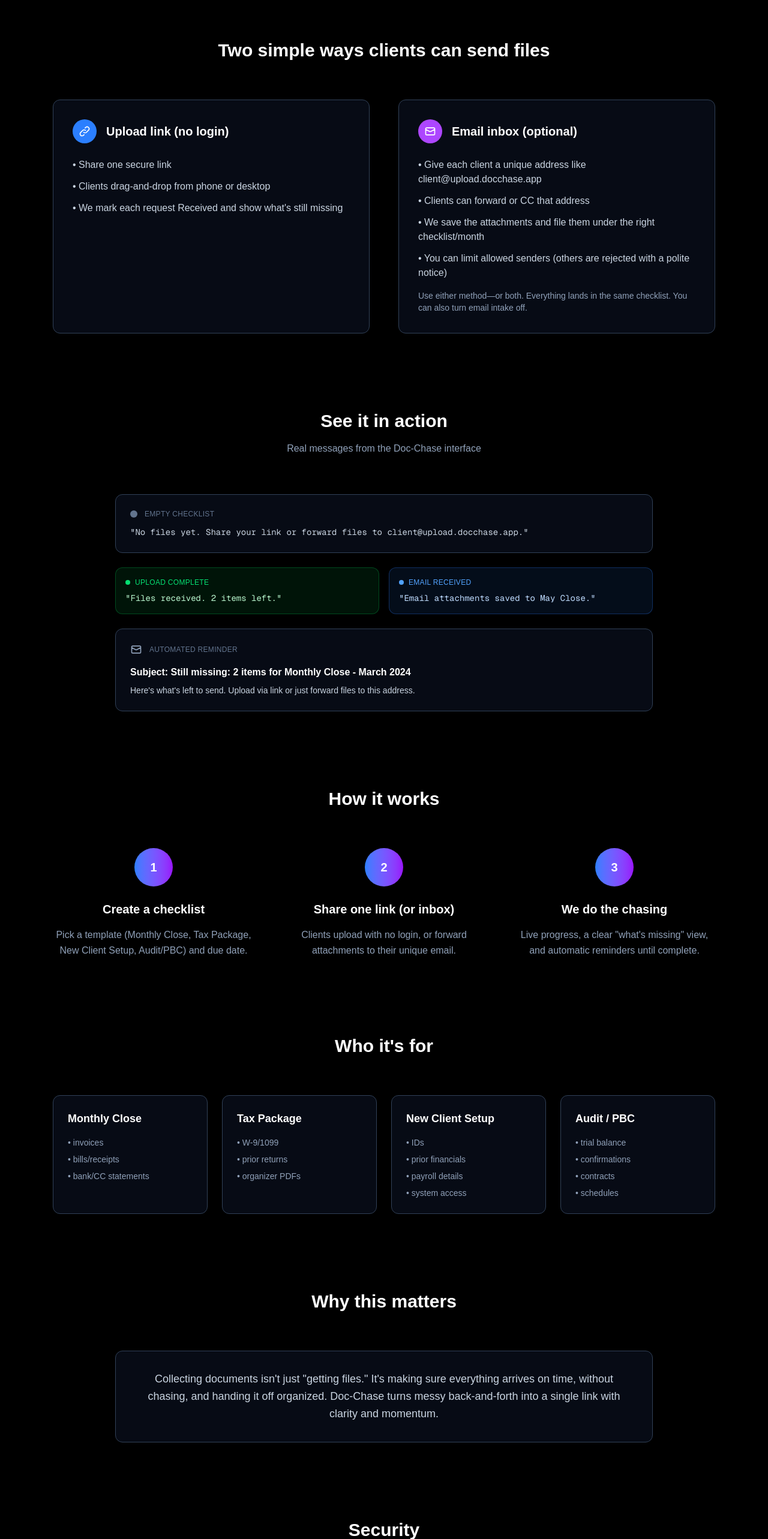
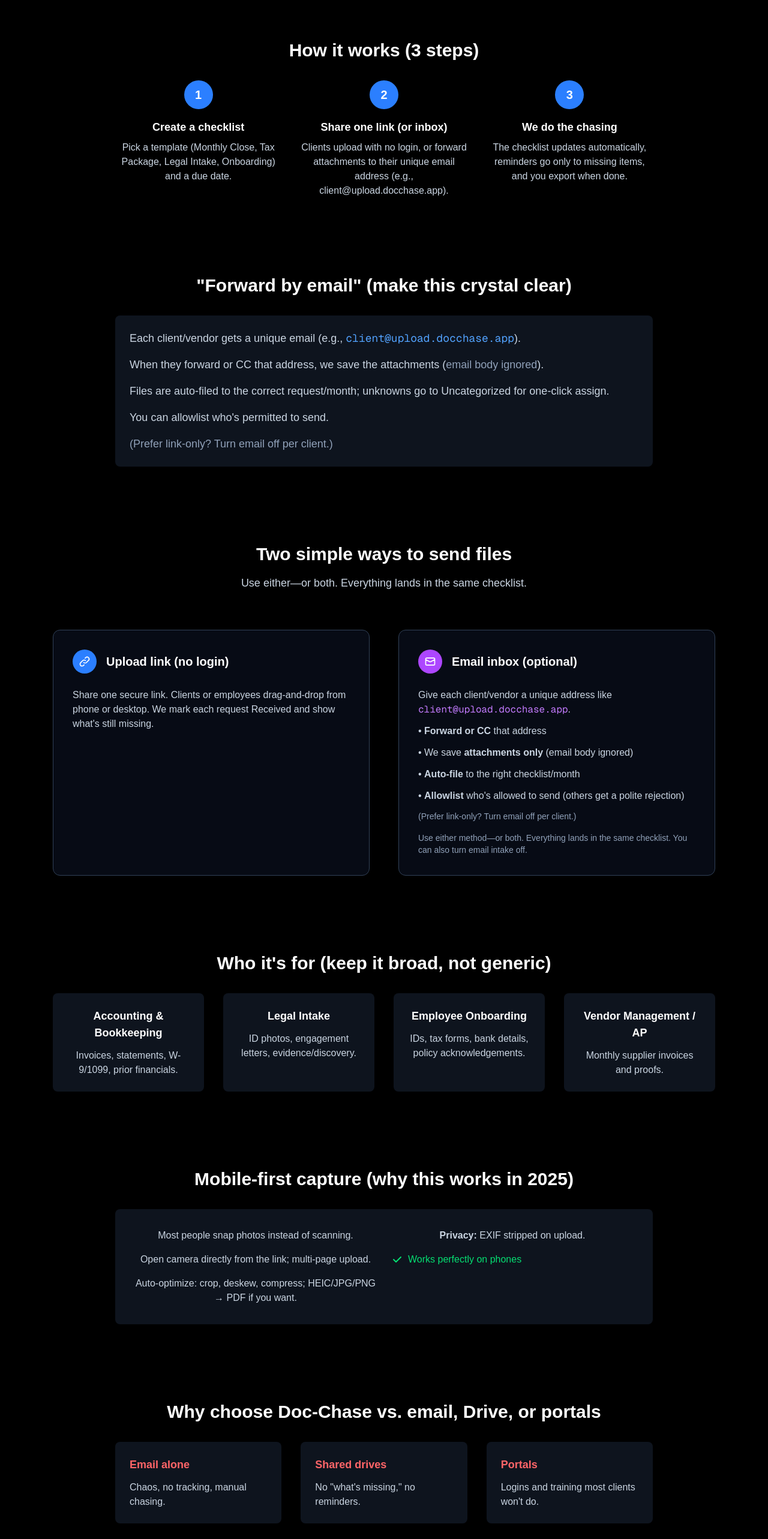
Before and after one commit to Jalson1982/doc-chase-landing, a Next.js app: page / in a window 1280 px wide. Shown: the part 1819-4385 px from the top of the page at 60% size. Built offline with nearby package versions, Linux system fonts and the light colour scheme.

Commit message:
add how it works, forward by email, who its for, mobile-first, and why choose sections

```diff
--- a/src/app/page.tsx
+++ b/src/app/page.tsx
@@ -43,7 +43,9 @@
           </h1>
 
           <p className="mx-auto mt-8 max-w-4xl text-xl text-slate-300 leading-relaxed">
-            Doc-Chase shows people exactly what to send, lets them upload or forward by email, and reminds them automatically until everything is in. You see a live "what's missing" view and export in one click.
+            Doc-Chase shows people exactly what to send, lets them upload or
+            forward by email, and reminds them automatically until everything is
+            in. You see a live "what's missing" view and export in one click.
           </p>
 
           <div className="mt-12 flex justify-center">
@@ -71,7 +73,9 @@
               <p>Email threads get messy and things go missing.</p>
               <p>Portals are heavy—clients forget logins and don't use them.</p>
               <p>You can't see what's still missing or who needs a nudge.</p>
-              <p className="text-red-400 font-semibold">Result: late projects, rework, and frustrated teams/clients.</p>
+              <p className="text-red-400 font-semibold">
+                Result: late projects, rework, and frustrated teams/clients.
+              </p>
             </div>
           </div>
         </div>
@@ -83,9 +87,18 @@
               What Doc-Chase is (plain English)
             </h2>
             <div className="max-w-4xl mx-auto space-y-4 text-lg text-slate-300">
-              <p>Doc-Chase is a simple front door for collecting any documents from clients, suppliers, or new hires.</p>
-              <p>Share one secure link (no logins). They upload files or forward attachments by email.</p>
-              <p>We track each request, show what's missing, and send polite reminders until it's done.</p>
+              <p>
+                Doc-Chase is a simple front door for collecting any documents
+                from clients, suppliers, or new hires.
+              </p>
+              <p>
+                Share one secure link (no logins). They upload files or forward
+                attachments by email.
+              </p>
+              <p>
+                We track each request, show what's missing, and send polite
+                reminders until it's done.
+              </p>
             </div>
           </div>
         </div>
@@ -121,7 +134,7 @@
               },
               {
                 title: "Clarity",
-                desc: "A live checklist ends \"Did you get it?\" ping-pong.",
+                desc: 'A live checklist ends "Did you get it?" ping-pong.',
                 icon: (
                   <svg
                     className="h-6 w-6"
@@ -211,11 +224,96 @@
           </div>
         </div>
 
+        {/* How It Works */}
+        <div className="mt-32">
+          <div className="text-center mb-16">
+            <h2 className="text-3xl font-bold text-white mb-8">
+              How it works (3 steps)
+            </h2>
+            <div className="max-w-4xl mx-auto grid md:grid-cols-3 gap-8 text-left">
+              <div className="text-center">
+                <div className="w-12 h-12 bg-blue-500 rounded-full flex items-center justify-center text-white font-bold text-xl mx-auto mb-4">
+                  1
+                </div>
+                <h3 className="text-lg font-semibold text-white mb-2">
+                  Create a checklist
+                </h3>
+                <p className="text-slate-300">
+                  Pick a template (Monthly Close, Tax Package, Legal Intake,
+                  Onboarding) and a due date.
+                </p>
+              </div>
+              <div className="text-center">
+                <div className="w-12 h-12 bg-blue-500 rounded-full flex items-center justify-center text-white font-bold text-xl mx-auto mb-4">
+                  2
+                </div>
+                <h3 className="text-lg font-semibold text-white mb-2">
+                  Share one link (or inbox)
+                </h3>
+                <p className="text-slate-300">
+                  Clients upload with no login, or forward attachments to their
+                  unique email address (e.g., client@upload.docchase.app).
+                </p>
+              </div>
+              <div className="text-center">
+                <div className="w-12 h-12 bg-blue-500 rounded-full flex items-center justify-center text-white font-bold text-xl mx-auto mb-4">
+                  3
+                </div>
+                <h3 className="text-lg font-semibold text-white mb-2">
+                  We do the chasing
+                </h3>
+                <p className="text-slate-300">
+                  The checklist updates automatically, reminders go only to
+                  missing items, and you export when done.
+                </p>
+              </div>
+            </div>
+          </div>
+        </div>
+
+        {/* Forward by Email - Crystal Clear */}
+        <div className="mt-32">
+          <div className="text-center mb-16">
+            <h2 className="text-3xl font-bold text-white mb-8">
+              "Forward by email" (make this crystal clear)
+            </h2>
+            <div className="max-w-4xl mx-auto space-y-6 text-lg text-slate-300 text-left">
+              <div className="bg-slate-800/50 rounded-lg p-6">
+                <p className="mb-4">
+                  Each client/vendor gets a unique email (e.g.,{" "}
+                  <span className="text-blue-400 font-mono">
+                    client@upload.docchase.app
+                  </span>
+                  ).
+                </p>
+                <p className="mb-4">
+                  When they forward or CC that address, we save the attachments
+                  (<span className="text-slate-400">email body ignored</span>).
+                </p>
+                <p className="mb-4">
+                  Files are auto-filed to the correct request/month; unknowns go
+                  to Uncategorized for one-click assign.
+                </p>
+                <p className="mb-4">
+                  You can allowlist who's permitted to send.
+                </p>
+                <p className="text-slate-400">
+                  (Prefer link-only? Turn email off per client.)
+                </p>
+              </div>
+            </div>
+          </div>
+        </div>
+
+        {/* Two Ways to Send */}
         <div className="mt-32">
           <div className="text-center mb-16">
             <h2 className="text-3xl font-bold text-white">
-              Two simple ways clients can send files
+              Two simple ways to send files
             </h2>
+            <p className="text-slate-300 text-lg mt-4">
+              Use either—or both. Everything lands in the same checklist.
+            </p>
           </div>
 
           <div className="grid gap-12 lg:grid-cols-2">
@@ -240,14 +338,11 @@
                   Upload link (no login)
                 </h3>
               </div>
-              <ul className="space-y-3 text-slate-300">
-                <li>• Share one secure link</li>
-                <li>• Clients drag-and-drop from phone or desktop</li>
-                <li>
-                  • We mark each request Received and show what&apos;s still
-                  missing
-                </li>
-              </ul>
+              <p className="text-slate-300 mb-4">
+                Share one secure link. Clients or employees drag-and-drop from
+                phone or desktop. We mark each request Received and show what's
+                still missing.
+              </p>
             </div>
 
             <div className="rounded-xl border border-slate-700 bg-slate-900/50 p-8">
@@ -271,24 +366,165 @@
                   Email inbox (optional)
                 </h3>
               </div>
-              <ul className="space-y-3 text-slate-300">
-                <li>
-                  • Give each client a unique address like
+              <div className="text-slate-300 space-y-3">
+                <p>
+                  Give each client/vendor a unique address like{" "}
+                  <span className="text-purple-400 font-mono">
                     client@upload.docchase.app
-                </li>
-                <li>• Clients can forward or CC that address</li>
-                <li>
-                  • We save the attachments and file them under the right
-                  checklist/month
-                </li>
-                <li>
-                  • You can limit allowed senders (others are rejected with a
-                  polite notice)
-                </li>
-              </ul>
+                  </span>
+                  .
+                </p>
+                <p>
+                  • <strong>Forward or CC</strong> that address
+                </p>
+                <p>
+                  • We save <strong>attachments only</strong> (email body
+                  ignored)
+                </p>
+                <p>
+                  • <strong>Auto-file</strong> to the right checklist/month
+                </p>
+                <p>
+                  • <strong>Allowlist</strong> who's allowed to send (others get
+                  a polite rejection)
+                </p>
+                <p className="text-slate-400 text-sm">
+                  (Prefer link-only? Turn email off per client.)
+                </p>
+              </div>
               <p className="mt-4 text-sm text-slate-400">
                 Use either method—or both. Everything lands in the same
                 checklist. You can also turn email intake off.
+              </p>
+            </div>
+          </div>
+        </div>
+
+        {/* Who It's For */}
+        <div className="mt-32">
+          <div className="text-center mb-16">
+            <h2 className="text-3xl font-bold text-white mb-8">
+              Who it's for (keep it broad, not generic)
+            </h2>
+            <div className="max-w-6xl mx-auto grid md:grid-cols-2 lg:grid-cols-4 gap-8">
+              <div className="bg-slate-800/50 rounded-lg p-6">
+                <h3 className="text-lg font-semibold text-white mb-3">
+                  Accounting & Bookkeeping
+                </h3>
+                <p className="text-slate-300">
+                  Invoices, statements, W-9/1099, prior financials.
+                </p>
+              </div>
+              <div className="bg-slate-800/50 rounded-lg p-6">
+                <h3 className="text-lg font-semibold text-white mb-3">
+                  Legal Intake
+                </h3>
+                <p className="text-slate-300">
+                  ID photos, engagement letters, evidence/discovery.
+                </p>
+              </div>
+              <div className="bg-slate-800/50 rounded-lg p-6">
+                <h3 className="text-lg font-semibold text-white mb-3">
+                  Employee Onboarding
+                </h3>
+                <p className="text-slate-300">
+                  IDs, tax forms, bank details, policy acknowledgements.
+                </p>
+              </div>
+              <div className="bg-slate-800/50 rounded-lg p-6">
+                <h3 className="text-lg font-semibold text-white mb-3">
+                  Vendor Management / AP
+                </h3>
+                <p className="text-slate-300">
+                  Monthly supplier invoices and proofs.
+                </p>
+              </div>
+            </div>
+          </div>
+        </div>
+
+        {/* Mobile-First Capture */}
+        <div className="mt-32">
+          <div className="text-center mb-16">
+            <h2 className="text-3xl font-bold text-white mb-8">
+              Mobile-first capture (why this works in 2025)
+            </h2>
+            <div className="max-w-4xl mx-auto">
+              <div className="bg-slate-800/50 rounded-lg p-8">
+                <div className="grid md:grid-cols-2 gap-6 text-slate-300">
+                  <div>
+                    <p className="mb-4">
+                      Most people snap photos instead of scanning.
+                    </p>
+                    <p className="mb-4">
+                      Open camera directly from the link; multi-page upload.
+                    </p>
+                    <p>
+                      Auto-optimize: crop, deskew, compress; HEIC/JPG/PNG → PDF
+                      if you want.
+                    </p>
+                  </div>
+                  <div>
+                    <p className="mb-4">
+                      <strong>Privacy:</strong> EXIF stripped on upload.
+                    </p>
+                    <div className="flex items-center space-x-2 text-green-400">
+                      <svg
+                        className="w-5 h-5"
+                        fill="currentColor"
+                        viewBox="0 0 20 20"
+                      >
+                        <path
+                          fillRule="evenodd"
+                          d="M16.707 5.293a1 1 0 010 1.414l-8 8a1 1 0 01-1.414 0l-4-4a1 1 0 011.414-1.414L8 12.586l7.293-7.293a1 1 0 011.414 0z"
+                          clipRule="evenodd"
+                        />
+                      </svg>
+                      <span>Works perfectly on phones</span>
+                    </div>
+                  </div>
+                </div>
+              </div>
+            </div>
+          </div>
+        </div>
+
+        {/* Why Choose Doc-Chase */}
+        <div className="mt-32">
+          <div className="text-center mb-16">
+            <h2 className="text-3xl font-bold text-white mb-8">
+              Why choose Doc-Chase vs. email, Drive, or portals
+            </h2>
+            <div className="max-w-4xl mx-auto grid md:grid-cols-3 gap-8 text-left">
+              <div className="bg-slate-800/50 rounded-lg p-6">
+                <h3 className="text-lg font-semibold text-red-400 mb-3">
+                  Email alone
+                </h3>
+                <p className="text-slate-300">
+                  Chaos, no tracking, manual chasing.
+                </p>
+              </div>
+              <div className="bg-slate-800/50 rounded-lg p-6">
+                <h3 className="text-lg font-semibold text-red-400 mb-3">
+                  Shared drives
+                </h3>
+                <p className="text-slate-300">
+                  No "what's missing," no reminders.
+                </p>
+              </div>
+              <div className="bg-slate-800/50 rounded-lg p-6">
+                <h3 className="text-lg font-semibold text-red-400 mb-3">
+                  Portals
+                </h3>
+                <p className="text-slate-300">
+                  Logins and training most clients won't do.
+                </p>
+              </div>
+            </div>
+            <div className="mt-8 bg-green-900/20 border border-green-500/30 rounded-lg p-6">
+              <p className="text-green-400 font-semibold text-lg">
+                Doc-Chase combines frictionless intake (no login) with tracking
+                + reminders built in.
               </p>
             </div>
           </div>
```
Lines whose indentation alone changed are shown as unchanged.
